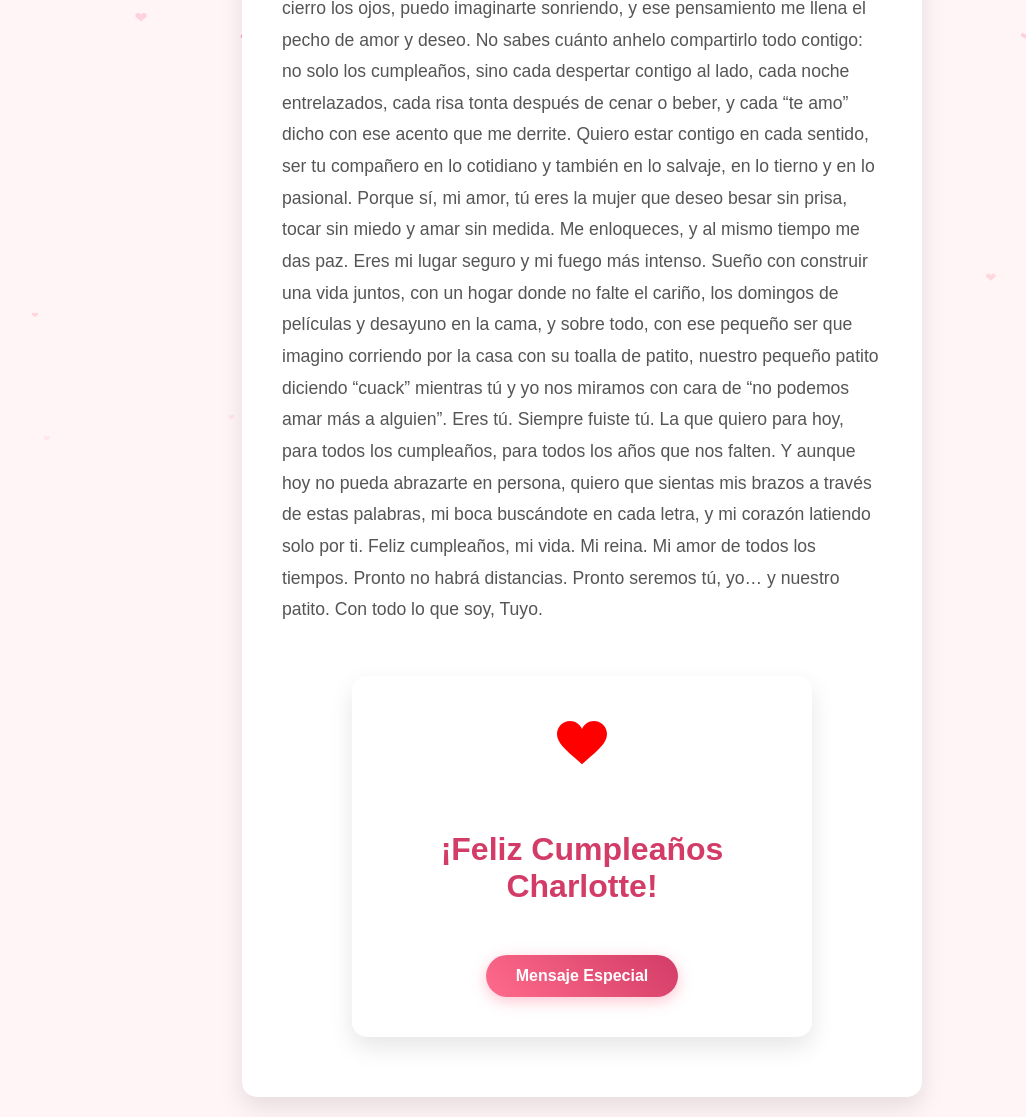
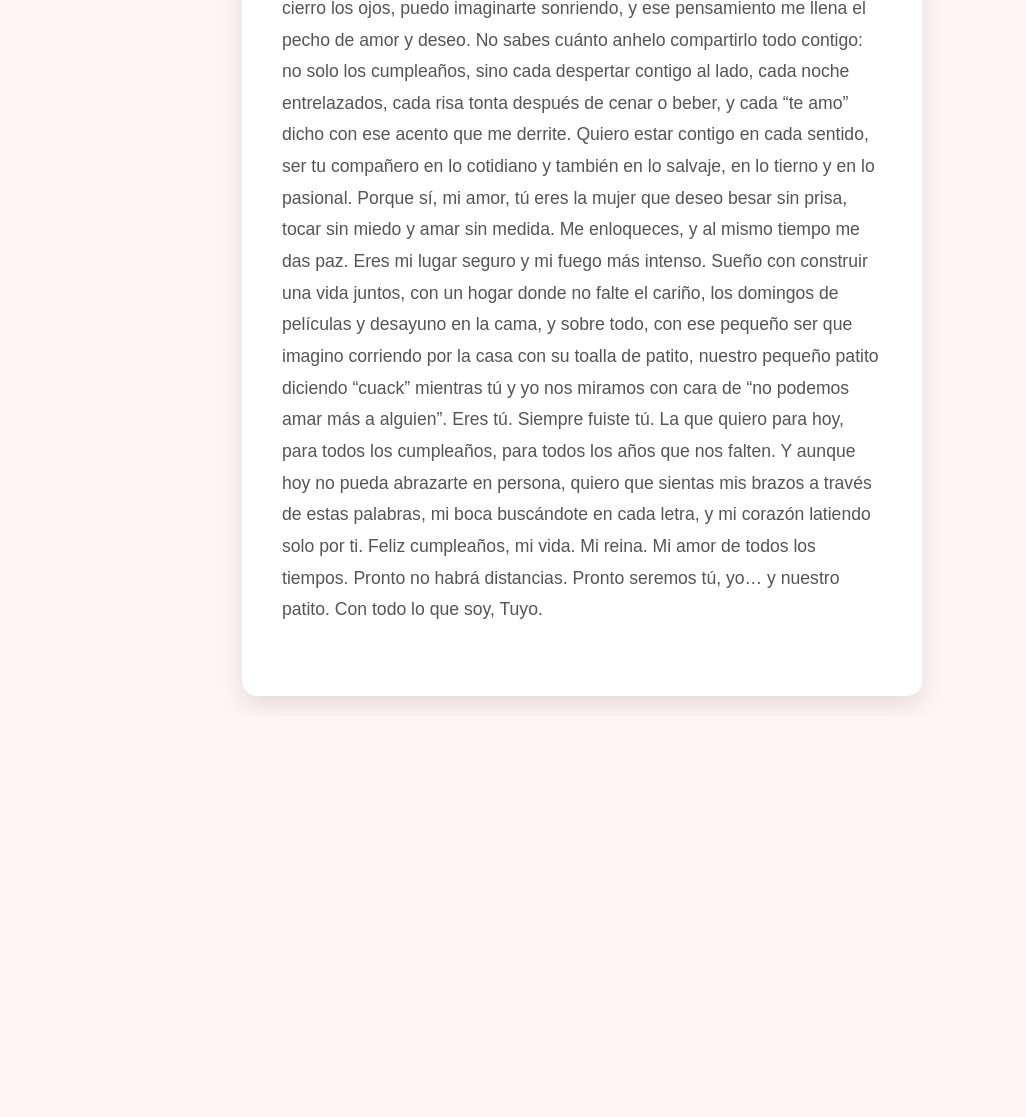
Before and after one commit to dorianingray/feliz-cumple-charlotte, a plain HTML site: page mensaje-especial.html in a window 1280 px wide. Shown: the part 364-1481 px from the top of the page, without its empty margins (58-1084 px from the left). After the commit the page ends 1080 px from the top, so only its background shows below. Drawn offline with Linux system fonts and the light colour scheme.

Commit message:
Update mensaje-especial.html

```diff
--- a/mensaje-especial.html
+++ b/mensaje-especial.html
@@ -71,23 +71,3 @@ Con todo lo que soy, Tuyo.
             100% { transform: translateY(-20vh) scale(1.2); opacity: 0; }
         }
     </style>
-</head>
-<body>
-    <div class="floating-hearts" id="hearts-container"></div>
-
-    <div class="container">
-        <div class="birthday-card">
-            <div class="heart-container">
-                <svg class="heart" viewBox="0 0 32 29.6">
-                    <path d="M23.6,0c-3.4,0-6.4,2.1-7.6,5.1C14.8,2.1,11.8,0,8.4,0C3.8,0,0,3.8,0,8.4
-                    c0,5.5,5.4,10.2,13.5,17.1l2.5,2.1l2.5-2.1C26.6,18.6,32,13.9,32,8.4C32,3.8,28.2,0,23.6,0z"/>
-                </svg>
-                <div class="glow"></div>
-            </div>
-            <h1>¡Feliz Cumpleaños Charlotte!</h1>
-            <a href="mensaje-especial.html" class="btn">Mensaje Especial</a>
-        </div>
-    </div>
-
-    <script src="script.js"></script>
-</body>
```
